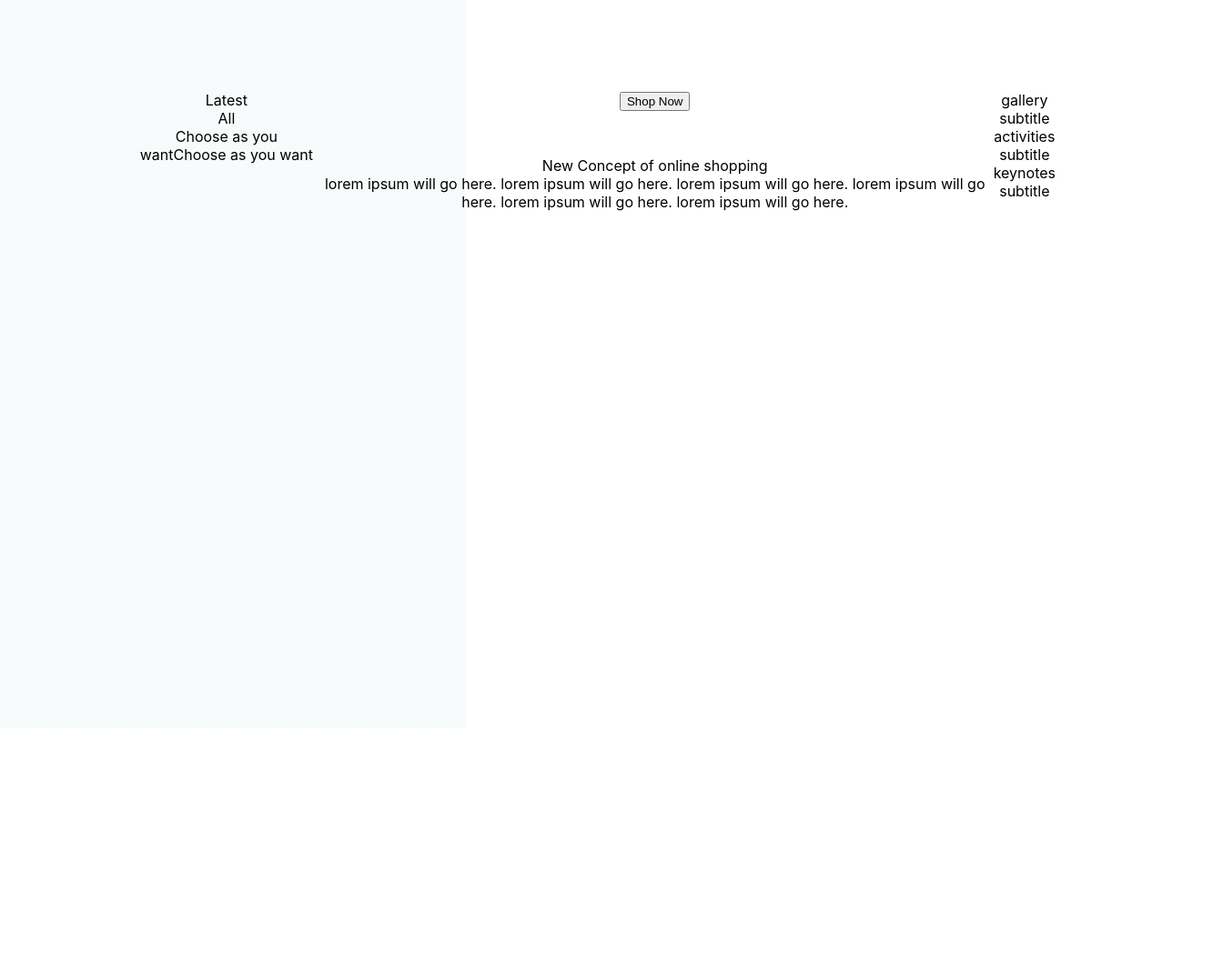
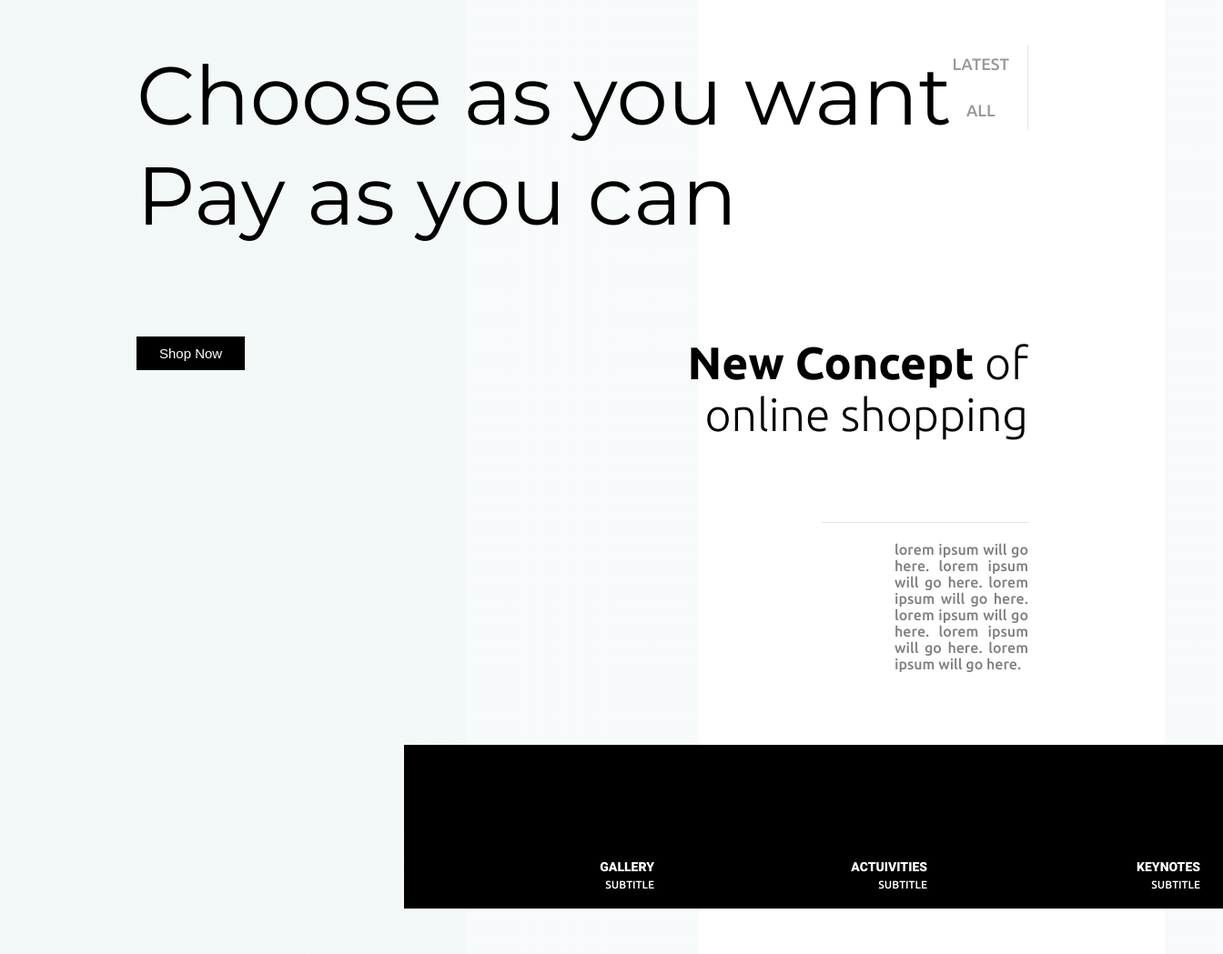
Before and after one commit to DzakiyH/fashion-client, a React (Create React App) app: page / in a window 1280 px wide. Shown: the whole page at 91% size, 1344 px wide, since content can reach past the window. Before the commit the page ends 800 px from the top, so only its background shows below. Built offline with nearby package versions, Linux system fonts and the light colour scheme.

Commit message:
prepare redux and fix main page

```diff
--- a/src/App.js
+++ b/src/App.js
@@ -15,7 +15,7 @@ function App() {
           <Route path='/products'>
             <Product />
           </Route>
-          <Route path='shop'>
+          <Route path='/shop'>
             <Shop />
           </Route>
         </Switch>
--- /dev/null
+++ b/src/Components/home/SectionOne.js
@@ -0,0 +1,19 @@
+import React from 'react';
+
+const SectionOne = () => {
+  return (
+    <div className='section-one'>
+      <div className='navigation'>
+        <div className='top'>Latest</div>
+        <div className='bottom'>All</div>
+      </div>
+      <div className='title'>
+        Choose <span className='bold'>as you want</span>
+        <br />
+        Pay <span className='bold'>as you can</span>
+      </div>
+    </div>
+  );
+};
+
+export default SectionOne;
--- /dev/null
+++ b/src/Components/home/SectionThree.js
@@ -0,0 +1,37 @@
+import React from 'react';
+
+const SectionThree = () => {
+  const initialState = [
+    {
+      title: 'gallery',
+      subtitle: 'subtitle',
+    },
+    {
+      title: 'actuivities',
+      subtitle: 'subtitle',
+    },
+    {
+      title: 'keynotes',
+      subtitle: 'subtitle',
+    },
+  ];
+
+  return (
+    <div className='section-three'>
+      <div className='pages'>
+        {initialState.map((item) => {
+          return (
+            <div className='page'>
+              <div className='text'>
+                <div className='title'>{item.title}</div>
+                <div className='subtitle'>{item.subtitle}</div>
+              </div>
+            </div>
+          );
+        })}
+      </div>
+    </div>
+  );
+};
+
+export default SectionThree;
--- /dev/null
+++ b/src/Components/home/SectionTwo.js
@@ -0,0 +1,26 @@
+import React from 'react';
+import { Link } from 'react-router-dom';
+
+const SectionTwo = () => {
+  return (
+    <div className='section-two'>
+      <div className='left-side'>
+        <Link to={{ pathname: '/shop' }}>
+          <button className='shop-now'>Shop Now</button>
+        </Link>
+      </div>
+      <div className='right-side'>
+        <div className='jargon'>
+          <span>New Concept</span> of online shopping
+        </div>
+        <div className='description'>
+          lorem ipsum will go here. lorem ipsum will go here. lorem ipsum will
+          go here. lorem ipsum will go here. lorem ipsum will go here. lorem
+          ipsum will go here.
+        </div>
+      </div>
+    </div>
+  );
+};
+
+export default SectionTwo;
--- a/src/Views/home/index.css
+++ b/src/Views/home/index.css
@@ -1,26 +1,30 @@
 @import url('https://fonts.googleapis.com/css2?family=Montserrat:wght@100;300;400;500;600;700;800&family=Roboto:wght@100;300;400;500;700;900&family=Ubuntu:wght@300;400;500;700&display=swap');
 
-body {
+/* INDEX */
+.container {
   margin: 0;
   padding: 0;
   background: linear-gradient(90deg, rgba(231, 240, 242, 0.3) 60%, #ffffff 40%);
-}
-
-/* INDEX */
-.container {
   padding: 100px 150px 100px 180px;
 }
 
-/* SECTION 1*/
-.container .section1 {
+.main-page {
+  display: flex;
+  flex-direction: column;
+  width: 100%;
 }
 
-.container .section1 .title {
+/* SECTION 1*/
+.main-page .section-one {
+}
+
+.main-page .section-one .title {
+  text-align: start;
   font-family: 'Montserrat', sans-serif;
   font-size: 90px;
 }
 
-.container .section1 .navigation {
+.main-page .section-one .navigation {
   float: right;
   font-family: 'Ubuntu', sans-serif;
   border-right: rgba(0, 0, 0, 0.1) solid 1px;
@@ -31,27 +35,29 @@ body {
   font-size: 18px;
 }
 
-.container .section1 .navigation div {
+.main-page .section-one .navigation div {
   cursor: pointer;
 }
 
-.container .section1 .navigation .top {
+.main-page .section-one .navigation .top {
   margin-bottom: 30px;
 }
 
 /* SECTION 2*/
-.container .section2 {
+.main-page .section-two {
   display: flex;
   flex-direction: row;
   margin-top: 100px;
   font-family: 'Ubuntu', sans-serif;
 }
 
-.container .section2 .left-side {
+.main-page .section-two .left-side {
   width: 40%;
+  display: flex;
+  align-items: flex-start;
 }
 
-.container .section2 .left-side .shop-now {
+.main-page .section-two .left-side .shop-now {
   background-color: #000;
   color: #fff;
   padding: 10px 25px;
@@ -61,25 +67,26 @@ body {
   cursor: pointer;
 }
 
-.container .section2 .right-side {
+.main-page .section-two .right-side {
   display: flex;
   flex-direction: column;
   align-items: flex-end;
   width: 60%;
   text-align: right;
+  margin-top: 0;
 }
 
-.container .section2 .right-side .jargon {
+.main-page .section-two .right-side .jargon {
   font-size: 50px;
   margin-bottom: 90px;
   font-weight: 300;
 }
 
-.container .section2 .right-side .jargon span {
+.main-page .section-two .right-side .jargon span {
   font-weight: 700;
 }
 
-.container .section2 .right-side .description {
+.main-page .section-two .right-side .description {
   width: 30%;
   font-size: 16px;
   font-weight: 500;
@@ -91,20 +98,20 @@ body {
 }
 
 /* SECTION 3 */
-.container .section3 {
-  float: right;
+.main-page .section-three {
+  align-self: flex-end;
   width: 70%;
   margin-top: 80px;
 }
 
-.container .section3 .pages {
+.main-page .section-three .pages {
   display: grid;
   grid-template-columns: repeat(3, 1fr);
   justify-items: end;
   width: 100%;
 }
 
-.container .section3 .pages .page {
+.main-page .section-three .pages .page {
   position: relative;
   width: 300px;
   height: 180px;
@@ -113,7 +120,7 @@ body {
   cursor: pointer;
 }
 
-.container .section3 .pages .page .text {
+.main-page .section-three .pages .page .text {
   position: absolute;
   bottom: 20px;
   right: 25px;
@@ -121,13 +128,13 @@ body {
   text-align: end;
 }
 
-.container .section3 .pages .page .text .title {
+.main-page .section-three .pages .page .text .title {
   font-size: 14px;
   font-family: 'Roboto', sans-serif;
   font-weight: 900;
 }
 
-.container .section3 .pages .page .text .subtitle {
+.main-page .section-three .pages .page .text .subtitle {
   font-size: 12px;
   font-family: 'Ubuntu', sans-serif;
   font-weight: 500;
--- a/src/Views/home/index.js
+++ b/src/Views/home/index.js
@@ -1,57 +1,16 @@
 import React from 'react';
+import SectionOne from '../../Components/home/SectionOne';
+import SectionTwo from '../../Components/home/SectionTwo';
+import SectionThree from '../../Components/home/SectionThree';
 import './index.css';
 
 const Home = () => {
   return (
     <div className='container'>
-      <div className='section-one'>
-        <div className='navigation'>
-          <div className='top'>Latest</div>
-          <div className='bottom'>All</div>
-        </div>
-        <div className='title'>
-          Choose <span className='bold'>as you want</span>
-          Choose <span className='bold'>as you want</span>
-        </div>
-      </div>
-      <div className='section-two'>
-        <div className='left-side'>
-          <a href='#'>
-            <button className='shop-now'>Shop Now</button>
-          </a>
-        </div>
-        <div className='right-side'>
-          <div className='jargon'>
-            <span>New Concept</span> of online shopping
-          </div>
-          <div className='description'>
-            lorem ipsum will go here. lorem ipsum will go here. lorem ipsum will
-            go here. lorem ipsum will go here. lorem ipsum will go here. lorem
-            ipsum will go here.
-          </div>
-        </div>
-      </div>
-      <div className='section-three'>
-        <div className='pages'>
-          <div className='page'>
-            <div className='text'>
-              <div className='title'>gallery</div>
-              <div className='subtitle'>subtitle</div>
-            </div>
-          </div>
-          <div className='page'>
-            <div className='text'>
-              <div className='title'>activities</div>
-              <div className='subtitle'>subtitle</div>
-            </div>
-          </div>
-          <div className='page'>
-            <div className='text'>
-              <div className='title'>keynotes</div>
-              <div className='subtitle'>subtitle</div>
-            </div>
-          </div>
-        </div>
+      <div className='main-page'>
+        <SectionOne />
+        <SectionTwo />
+        <SectionThree />
       </div>
     </div>
   );
--- a/src/Views/shop/index.css
+++ b/src/Views/shop/index.css
@@ -3,11 +3,6 @@
 body {
   margin: 0;
   padding: 0;
-  background: linear-gradient(
-    270deg,
-    #ffffff 60%,
-    rgba(231, 240, 242, 0.3) 40%
-  );
 }
 
 input:focus,
@@ -15,161 +10,214 @@ select:focus {
   outline: none;
 }
 
-.cart {
-  position: absolute;
-  font-size: 25px;
-  right: 9%;
-  top: 7%;
-  cursor: pointer;
-}
-
 .container {
-  display: flex;
-  padding: 100px 120px 100px 150px;
-}
-
-/* LEFT SIDE */
-.container .left-side {
-  min-width: 50%;
-}
-
-.container .left-side .image {
-  position: relative;
-}
-
-.container .left-side .image img {
-  width: 100%;
-}
-
-.container .left-side .image .navigation {
-  position: absolute;
-  bottom: -5px;
-}
-
-.container .left-side .image .navigation .arrow-btn {
-  width: 60px;
-  height: 70px;
-  margin-right: 15px;
-  background-color: #000;
-  color: #fff;
-  font-size: 20px;
-  border: none;
-  cursor: pointer;
-}
-
-/* RIGHT SIDE */
-.container .right-side {
-  margin-top: 50px;
+  padding: 50px 150px;
   display: flex;
   flex-direction: column;
 }
 
-.container .right-side a {
+/* TOP PART */
+.container .top-part {
+  display: flex;
+  align-items: center;
+}
+
+.container .top-part .shop-name {
+  width: 70%;
+  font-family: 'Ubuntu', sans-serif;
+  font-weight: 300;
+  font-size: 50px;
+}
+
+.container .top-part .search {
+  position: relative;
+  width: 15%;
+  border-bottom: 1px solid #c4c4c4;
+  height: 40px;
+}
+
+.container .top-part .search input {
+  position: absolute;
+  top: 10px;
+  font-family: 'Roboto', sans-serif;
+  min-width: 100%;
+  opacity: 0.2;
+  font-weight: 900;
+  font-size: 14px;
+  text-align: center;
+  text-transform: uppercase;
+  color: #000;
+  border: none;
+  width: 80%;
+}
+
+.container .top-part .search input:focus {
+  color: #000;
+}
+
+.container .top-part .search button {
+  position: absolute;
+  border: none;
+  background-color: #fff;
+  font-size: 18px;
+  right: 5px;
+  top: 10px;
+  cursor: pointer;
+}
+
+.container .top-part .cart {
+  width: 15%;
+  display: flex;
+  justify-content: flex-end;
+  align-items: center;
+  font-size: 22px;
+  cursor: pointer;
+}
+
+/* MIDDLE PART */
+.container .middle-part {
+  display: flex;
+  margin-top: 100px;
+}
+
+.container .middle-part .features {
+  width: 15%;
   align-self: flex-end;
-  width: 10%;
+}
+
+.container .middle-part .features ul {
   font-family: 'Roboto', sans-serif;
+  font-weight: 500;
+  font-size: 16px;
+  text-transform: uppercase;
+  list-style-type: none;
+  border-left: 1px solid #e7f0f2;
+  padding-left: 25px;
+}
+
+.container .middle-part .features ul li {
+  margin-top: 40px;
+  cursor: pointer;
+}
+
+.container .middle-part .features ul li.top-list {
+  font-family: 'Ubuntu', sans-serif;
+}
+
+.container .middle-part .features ul li.active {
   font-weight: 900;
-  text-transform: uppercase;
-  padding-right: 20px;
-  padding-bottom: 30px;
-  border-right: 2px solid #e7f0f2;
-  cursor: pointer;
+}
+
+.container .middle-part .product-list {
+  width: 70%;
+}
+
+.container .middle-part .product-list .products {
+  display: none;
+}
+
+.container .middle-part .product-list .products.active {
+  width: 100%;
+  display: grid;
+  grid-template-columns: repeat(3, 1fr);
+  row-gap: 60px;
+}
+
+.container .middle-part .product-list .products.active a {
   text-decoration: none;
   color: #000;
 }
 
-.container .right-side .item-name {
-  margin-top: 60px;
-  font-family: 'Roboto', sans-serif;
-  color: #363a41;
+.container .middle-part .product-list .products.active .product {
+  display: flex;
+  align-items: flex-end;
+  background-color: rgba(231, 240, 242, 0.3);
+  height: 200px;
+  width: 300px;
+  cursor: pointer;
 }
 
-.container .right-side .item-name .item-color {
-  font-size: 40px;
-  font-weight: 300;
+.container .middle-part .product-list .products.product2 .product {
+  background-color: rgba(231, 240, 242, 1);
 }
 
-.container .right-side .item-name .item-type {
-  font-size: 40px;
+.container .middle-part .product-list .products.active .product .description {
+  margin: 0 0 25px 20px;
+  font-family: 'Ubuntu', sans-serif;
+  text-transform: uppercase;
+  font-weight: 500;
+}
+
+.container
+  .middle-part
+  .product-list
+  .products.active
+  .product
+  .description
+  .title {
+  font-size: 20px;
   font-weight: 900;
 }
 
-.container .right-side .item-price {
-  margin-top: 40px;
+.container
+  .middle-part
+  .product-list
+  .products.active
+  .product
+  .description
+  .category {
+  font-size: 14px;
+  margin-top: 5px;
 }
 
-.container .right-side .item-price .current-price {
-  font-family: 'Roboto', sans-serif;
-  font-weight: 900;
-  font-size: 35px;
-  color: #363a41;
+.container .middle-part .filters {
+  width: 15%;
 }
 
-.container .right-side .item-price .original-price {
+.container .middle-part .filters ul {
+  float: right;
   font-family: 'Ubuntu', sans-serif;
   font-weight: 500;
   font-size: 16px;
-  color: #c3dee4;
-  text-decoration: line-through;
+  text-transform: uppercase;
+  list-style-type: none;
+  border-right: 1px solid #e7f0f2;
+  padding-right: 25px;
 }
 
-.container .right-side .item-description {
-  margin-top: 50px;
-  font-family: 'Ubuntu', sans-serif;
-  font-weight: 500;
-  color: rgba(0, 0, 0, 0.3);
-  font-size: 18px;
-  width: 70%;
-}
-
-.container .right-side .item-description .short-description {
-}
-
-.container .right-side .item-description .long-description {
-  margin-top: 40px;
-}
-
-.container .right-side .size-selection {
-  margin-top: 50px;
-}
-
-.container .right-side .size-selection label {
-  font-family: 'Ubuntu', sans-serif;
-  font-weight: 500;
-  color: rgba(0, 0, 0, 0.55);
-}
-
-.container .right-side .size-selection #size {
-  font-family: 'Roboto', sans-serif;
-  font-weight: 900;
-  opacity: 0.85;
-  font-size: 30px;
-  border: none;
-}
-
-.container .right-side .cart-section {
-  display: flex;
-  justify-content: space-between;
-  height: 100%;
-  margin-top: 60px;
-  font-family: 'Ubuntu', sans-serif;
-}
-
-.container .right-side .cart-section .cart-btn {
-  align-self: flex-end;
-  background-color: #000;
-  color: #fff;
-  border: none;
-  padding: 20px 45px;
-  font-size: 14px;
-  text-transform: uppercase;
+.container .middle-part .filters ul li {
+  margin-bottom: 40px;
   cursor: pointer;
 }
 
-.container .right-side .cart-section .advertisement {
-  font-weight: 500;
-  color: rgba(0, 0, 0, 0.55);
-  text-align: right;
-  font-size: 20px;
+.container .middle-part .filters ul li.active {
+  font-family: 'Roboto', sans-serif;
+  font-weight: 900;
+}
+
+/* BOTTOM PART */
+.container .bottom-part {
+  justify-self: center;
   align-self: center;
+  margin-top: 100px;
+  border-top: 1px solid #e7f0f2;
+  padding: 10px 40px 0 40px;
 }
+
+.container .bottom-part ul {
+  list-style-type: none;
+  padding: 0;
+}
+
+.container .bottom-part ul li {
+  display: inline-block;
+  margin: 0 15px;
+  color: #e7f0f2;
+  font-weight: 900;
+  font-size: 25px;
+  cursor: pointer;
+}
+
+.container .bottom-part ul .product-navigation.active {
+  color: #000;
+}
```
Also changed, not shown: src/States/products/reducer.js (added, +18 -0 lines), src/States/store.js (added, +7 -0 lines), src/States/products/action.js (added).
